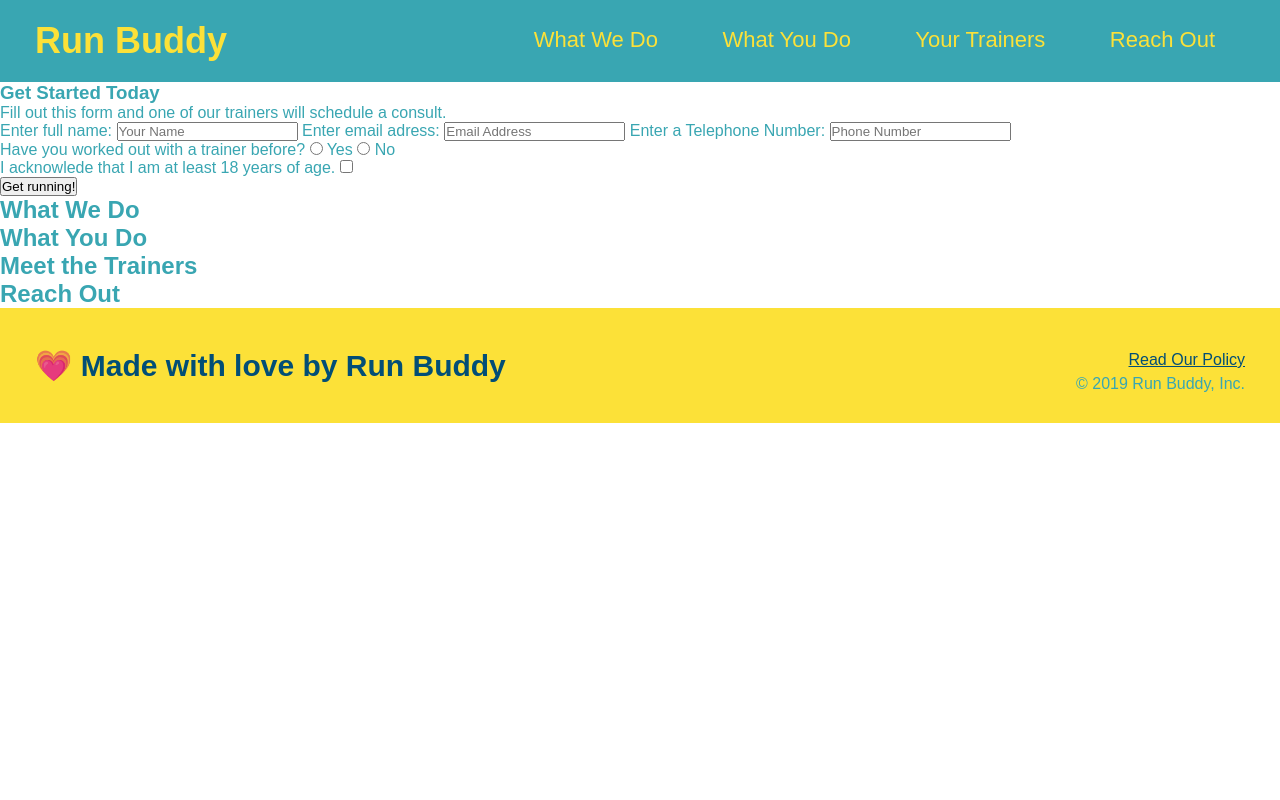
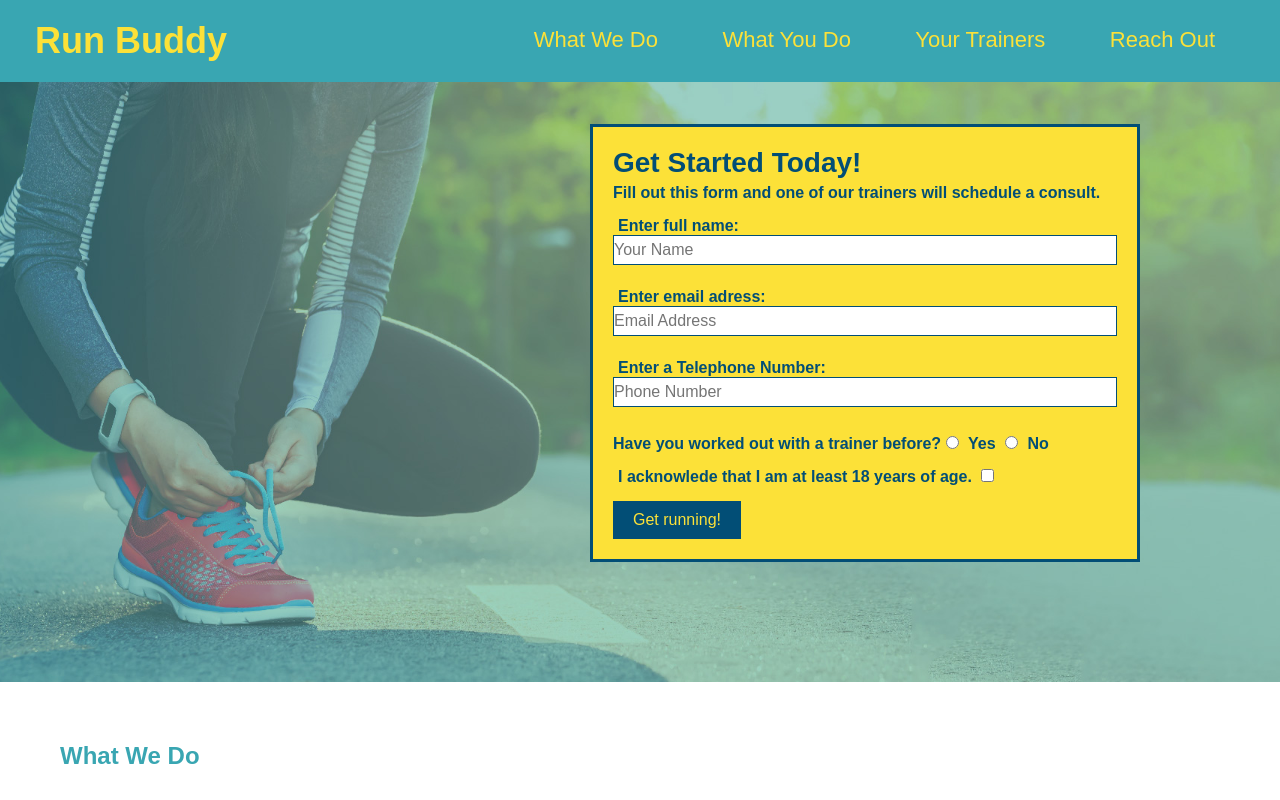
Before and after one commit to TimK76/run-buddy-mess, a plain HTML site: page index.html in a window 1280 px wide. Shown: the top 800 px of the page. Drawn offline with Linux system fonts and the light colour scheme.

Commit message:
<Finished hero style elements>

```diff
--- a/assets/css/style.css
+++ b/assets/css/style.css
@@ -59,6 +59,73 @@ footer div {
     line-height: 1.5;
     text-align: right;
 }
+
 footer a {
     color: #024e76;
 }
+
+section {
+    padding: 60px;
+}
+
+/* Hero Style Start */
+.hero {
+    background-image: url("../images/hero-bg.jpg");
+    height: 600px;
+    background-size: cover;
+    background-position: center ;
+    position: relative;
+}
+/* Hero Style End */
+
+.hero-form {
+    border: 3px solid #024e76;
+    /* Could have used the following format for the border as well.
+    border-style: solid;
+    border-width: 3px;
+    border-color: #024e76;*/
+    background-color: #fce138;
+    padding: 20px;
+    width: 550px;
+    color:#024e76;
+    position: absolute;
+    bottom: 120px;
+    right: 140px;
+}
+
+.hero-form h3 {
+    font-size: 28px;
+    margin: 0px;
+}
+
+.hero-form p {
+    margin: 5px 0 15px 0;
+    font-weight: bold;
+}
+
+.form-input {
+    border: 1px solid #024e76;
+    display: block;
+    padding: 7px 15 px;
+    font-size: 16px;
+    color: #024e76;
+    width: 100%;
+    height: 30px;
+    margin-bottom: 5px;
+
+}
+
+.hero-form label {
+    margin: 0 5px;
+    font-weight: bold;
+}
+
+.hero-form button {
+    color: #fce138;
+    background-color: #024e76;
+    border: none;
+    padding: 10px 20px;
+    font-size: 16px;
+}
+
+/* HERO STYLES END */
--- a/index.html
+++ b/index.html
@@ -35,18 +35,18 @@
     </header>
 
     <!--hero/jumbotron-->
-    <section>
-        <div>
-            <h3>Get Started Today</h3>
+    <section class="hero">
+        <div class=hero-form>
+            <h3>Get Started Today!</h3>
             <p>Fill out this form and one of our trainers will schedule a consult.</p>
         <!-- Add form element-->
         <form>
-            <label for="name">Enter full name:</label>
-            <input type="text" placeholder="Your Name" name="name" id="name" />
-            <label for="email">Enter email adress:</label>
-            <input type="email" placeholder="Email Address" name="email" id="email" />
-            <label for="phone">Enter a Telephone Number:</label>
-            <input type="tel" placeholder="Phone Number" name="phone" id="phone" />
+            <label for="name">Enter full name:</label><br/>
+            <input type="text" placeholder="Your Name" name="name" id="name" class="form-input"/><br/>
+            <label for="email">Enter email adress:</label><br/>
+            <input type="email" placeholder="Email Address" name="email" id="email" class="form-input"/><br/>
+            <label for="phone">Enter a Telephone Number:</label><br/>
+            <input type="tel" placeholder="Phone Number" name="phone" id="phone" class="form-input"/><br/>
             <p>
                 Have you worked out with a trainer before?
                 <input type="radio" name="trainer-confirm" id="trainer-yes" />
```
Also changed, not shown: assets/images/hero-bg.jpg (added), 2 other files.
